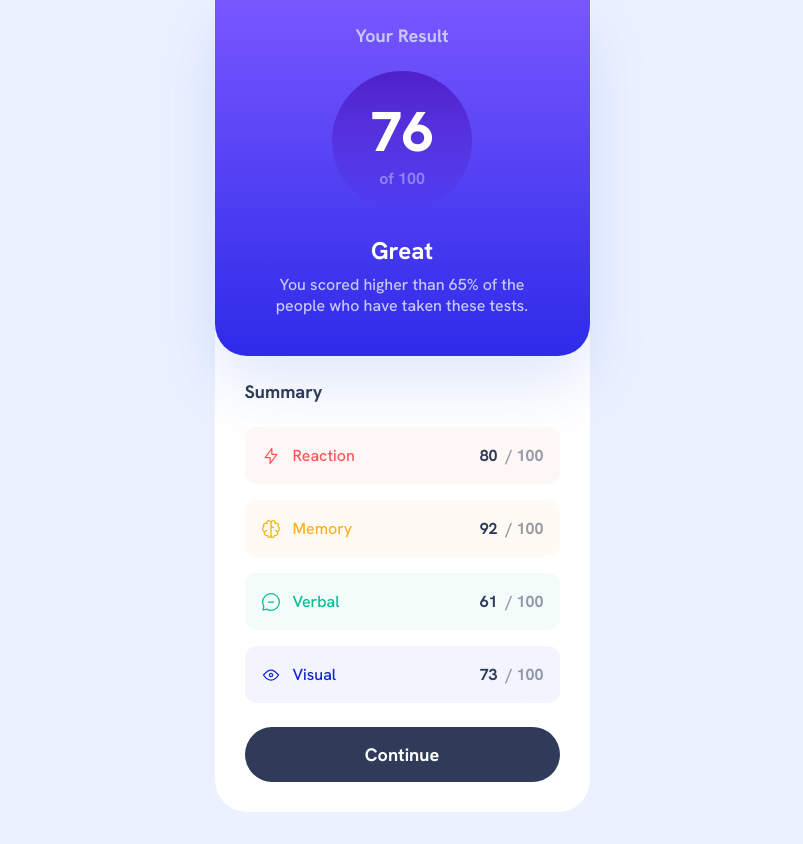
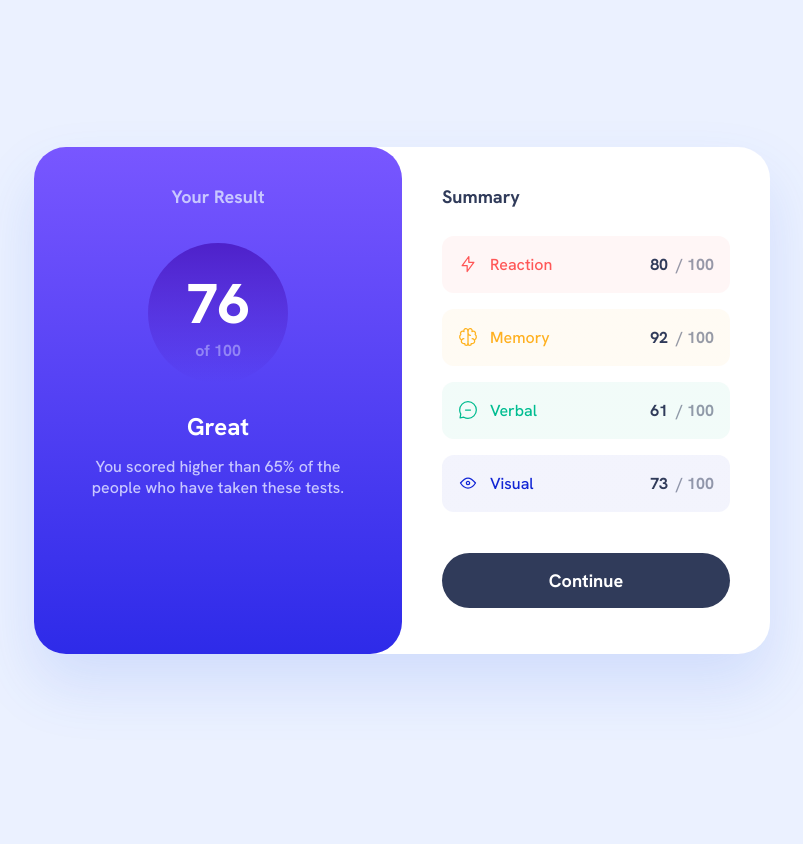
Before and after one commit to WesselKonstantinov/results-summary-component, a plain HTML site: page index.html in a window 1280 px wide. Shown: the whole page, without its empty margins (238-1041 px from the left). After the commit the page ends 800 px from the top, so only its background shows below. Drawn offline with Linux system fonts and the light colour scheme.

Commit message:
Set initial desktop styles

```diff
--- a/styles.css
+++ b/styles.css
@@ -122,6 +122,7 @@ select {
   --font-weight-medium: 500;
   --font-weight-bold: 700;
   --font-weight-extra-bold: 800;
+  --box-shadow: 0 1.875rem 3.75rem rgb(61 108 236 / 0.15);
 }
 
 /* || Global styles */
@@ -152,7 +153,7 @@ body {
   padding: 1.5rem 3.625rem 2.5rem;
   background: var(--gradient-slate-blue-to-royal-blue);
   border-radius: 0 0 2rem 2rem;
-  box-shadow: 0 1.875rem 3.75rem rgb(61 108 236 / 0.15);
+  box-shadow: var(--box-shadow);
   text-align: center;
 }
 
@@ -282,3 +283,48 @@ body {
 .results-summary__button:hover {
   background: var(--gradient-slate-blue-to-royal-blue);
 }
+
+@media (min-width: 50rem) {
+  body {
+    align-items: center;
+  }
+
+  .results-summary {
+    max-width: 46rem;
+    margin-top: 2rem;
+    display: flex;
+    overflow: hidden;
+    box-shadow: var(--box-shadow);
+  }
+
+  .results-summary__section {
+    flex-basis: 50%;
+  }
+
+  .results-summary__section--result {
+    padding: 2.375rem 3.375rem 3.4375rem;
+    border-radius: 0 2rem 2rem 0;
+    box-shadow: none;
+  }
+
+  .results-summary__section--summary {
+    padding: 2.375rem 2.5rem 2.875rem;
+  }
+
+  .results-summary__score-container {
+    --flow-space: 2.1875rem;
+  }
+
+  .results-summary__heading--large,
+  .results-summary__list {
+    --flow-space: 1.75rem;
+  }
+
+  .results-summary__description {
+    --flow-space: 0.875rem;
+  }
+
+  .results-summary__button {
+    --flow-space: 2.5625rem;
+  }
+}
```
